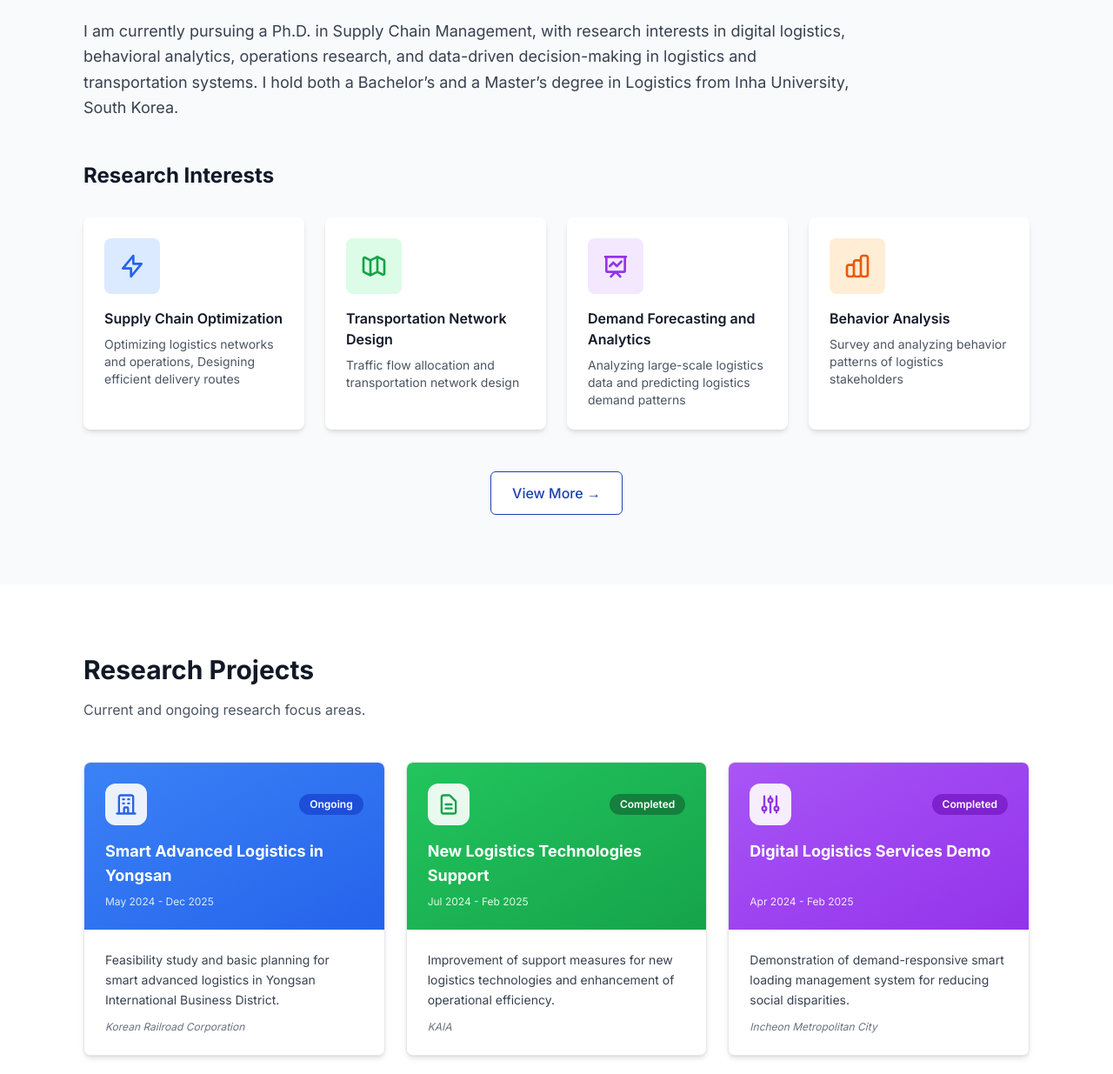
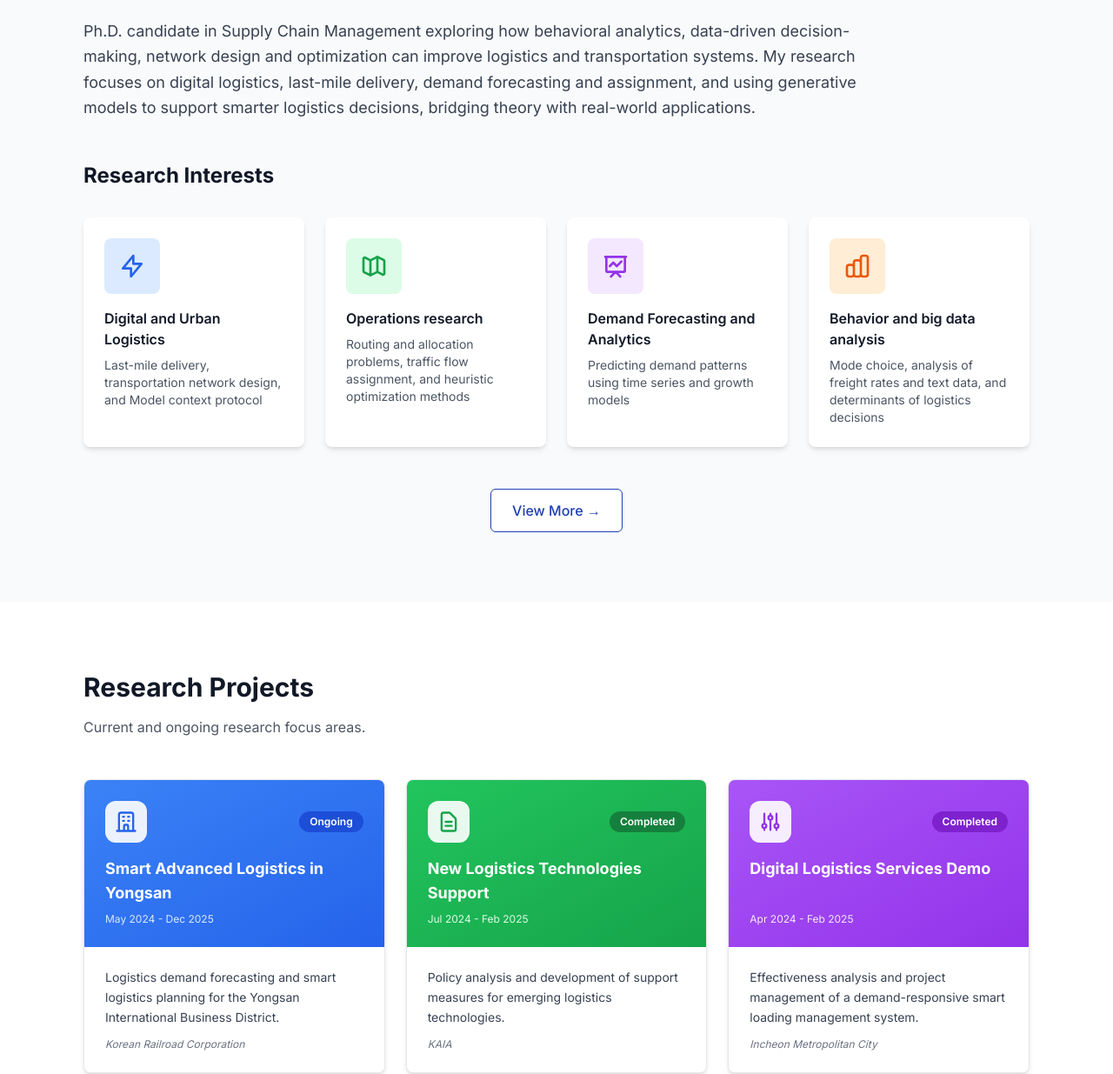
Before and after one commit to Onestar-R/Onestar-R.github.io, a plain HTML site: page index.html in a window 1280 px wide. Shown: the part 565-1800 px from the top of the page at 87% size. Drawn offline with nearby package versions, Linux system fonts and the light colour scheme.

Commit message:
edit interest

```diff
--- a/index.html
+++ b/index.html
@@ -88,36 +88,36 @@
         <div class="max-w-6xl mx-auto px-4 sm:px-6 lg:px-8">
             <h2 class="text-3xl font-bold text-gray-900 mb-6">About</h2>
             <p class="text-gray-700 leading-relaxed text-lg mb-12 max-w-4xl">
-                I am currently pursuing a Ph.D. in Supply Chain Management,
-                with research interests in digital logistics, behavioral analytics, operations research,
-                and data-driven decision-making in logistics and transportation systems.
-                I hold both a Bachelor’s and a Master’s degree in Logistics from Inha University, South Korea.
+                Ph.D. candidate in Supply Chain Management exploring how behavioral analytics, data-driven decision-making,
+                network design and optimization can improve logistics and transportation systems. My research focuses on digital logistics,
+                last-mile delivery, demand forecasting and assignment, and using generative models to support smarter logistics decisions,
+                bridging theory with real-world applications.
             </p>
 
             <!-- Research Interests with Icons -->
             <div>
                 <h3 class="text-2xl font-bold text-gray-900 mb-8">Research Interests</h3>
                 <div class="grid md:grid-cols-2 lg:grid-cols-4 gap-6">
-                    <!-- Supply Chain Optimization -->
+                    <!-- Digital and Urban Logistics -->
                     <div class="bg-white rounded-lg p-6 shadow-md hover:shadow-lg transition group">
                         <div class="w-16 h-16 bg-blue-100 rounded-lg flex items-center justify-center mb-4 group-hover:bg-blue-200 transition">
                             <svg class="w-8 h-8 text-blue-600" fill="none" stroke="currentColor" viewBox="0 0 24 24">
                                 <path stroke-linecap="round" stroke-linejoin="round" stroke-width="2" d="M13 10V3L4 14h7v7l9-11h-7z"></path>
                             </svg>
                         </div>
-                        <h4 class="font-semibold text-gray-900 mb-2">Supply Chain Optimization</h4>
-                        <p class="text-sm text-gray-600">Optimizing logistics networks and operations, Designing efficient delivery routes</p>
+                        <h4 class="font-semibold text-gray-900 mb-2">Digital and Urban Logistics</h4>
+                        <p class="text-sm text-gray-600">Last-mile delivery, transportation network design, and Model context protocol</p>
                     </div>
 
-                    <!-- Transportation Network Optimization -->
+                    <!-- Optimization -->
                     <div class="bg-white rounded-lg p-6 shadow-md hover:shadow-lg transition group">
                         <div class="w-16 h-16 bg-green-100 rounded-lg flex items-center justify-center mb-4 group-hover:bg-green-200 transition">
                             <svg class="w-8 h-8 text-green-600" fill="none" stroke="currentColor" viewBox="0 0 24 24">
                                 <path stroke-linecap="round" stroke-linejoin="round" stroke-width="2" d="M9 20l-5.447-2.724A1 1 0 013 16.382V5.618a1 1 0 011.447-.894L9 7m0 13l6-3m-6 3V7m6 10l4.553 2.276A1 1 0 0021 18.382V7.618a1 1 0 00-.553-.894L15 4m0 13V4m0 0L9 7"></path>
                             </svg>
                         </div>
-                        <h4 class="font-semibold text-gray-900 mb-2">Transportation Network Design</h4>
-                        <p class="text-sm text-gray-600">Traffic flow allocation and transportation network design</p>
+                        <h4 class="font-semibold text-gray-900 mb-2">Operations research</h4>
+                        <p class="text-sm text-gray-600">Routing and allocation problems, traffic flow assignment, and heuristic optimization methods</p>
                     </div>
 
                     <!-- Demand Forecasting -->
@@ -128,7 +128,7 @@
                             </svg>
                         </div>
                         <h4 class="font-semibold text-gray-900 mb-2">Demand Forecasting and Analytics</h4>
-                        <p class="text-sm text-gray-600">Analyzing large-scale logistics data and predicting logistics demand patterns</p>
+                        <p class="text-sm text-gray-600">Predicting demand patterns using time series and growth models</p>
                     </div>
 
                     <!-- Big Data Analysis -->
@@ -138,8 +138,8 @@
                                 <path stroke-linecap="round" stroke-linejoin="round" stroke-width="2" d="M9 19v-6a2 2 0 00-2-2H5a2 2 0 00-2 2v6a2 2 0 002 2h2a2 2 0 002-2zm0 0V9a2 2 0 012-2h2a2 2 0 012 2v10m-6 0a2 2 0 002 2h2a2 2 0 002-2m0 0V5a2 2 0 012-2h2a2 2 0 012 2v14a2 2 0 01-2 2h-2a2 2 0 01-2-2z"></path>
                             </svg>
                         </div>
-                        <h4 class="font-semibold text-gray-900 mb-2">Behavior Analysis</h4>
-                        <p class="text-sm text-gray-600">Survey and analyzing behavior patterns of logistics stakeholders</p>
+                        <h4 class="font-semibold text-gray-900 mb-2">Behavior and big data analysis</h4>
+                        <p class="text-sm text-gray-600">Mode choice, analysis of freight rates and text data, and determinants of logistics decisions</p>
                     </div>
                 </div>
             </div>
@@ -175,7 +175,7 @@
                     </div>
                     <div class="p-6 bg-white">
                         <p class="text-gray-700 text-sm leading-relaxed mb-3">
-                            Feasibility study and basic planning for smart advanced logistics in Yongsan International Business District.
+                            Logistics demand forecasting and smart logistics planning for the Yongsan International Business District.
                         </p>
                         <p class="text-xs text-gray-500 italic">Korean Railroad Corporation</p>
                     </div>
@@ -197,7 +197,7 @@
                     </div>
                     <div class="p-6 bg-white">
                         <p class="text-gray-700 text-sm leading-relaxed mb-3">
-                            Improvement of support measures for new logistics technologies and enhancement of operational efficiency.
+                            Policy analysis and development of support measures for emerging logistics technologies.
                         </p>
                         <p class="text-xs text-gray-500 italic">KAIA</p>
                     </div>
@@ -219,7 +219,7 @@
                     </div>
                     <div class="p-6 bg-white">
                         <p class="text-gray-700 text-sm leading-relaxed mb-3">
-                            Demonstration of demand-responsive smart loading management system for reducing social disparities.
+                            Effectiveness analysis and project management of a demand-responsive smart loading management system.
                         </p>
                         <p class="text-xs text-gray-500 italic">Incheon Metropolitan City</p>
                     </div>
```
Also changed, not shown: publications.html (+2 -18 lines).
